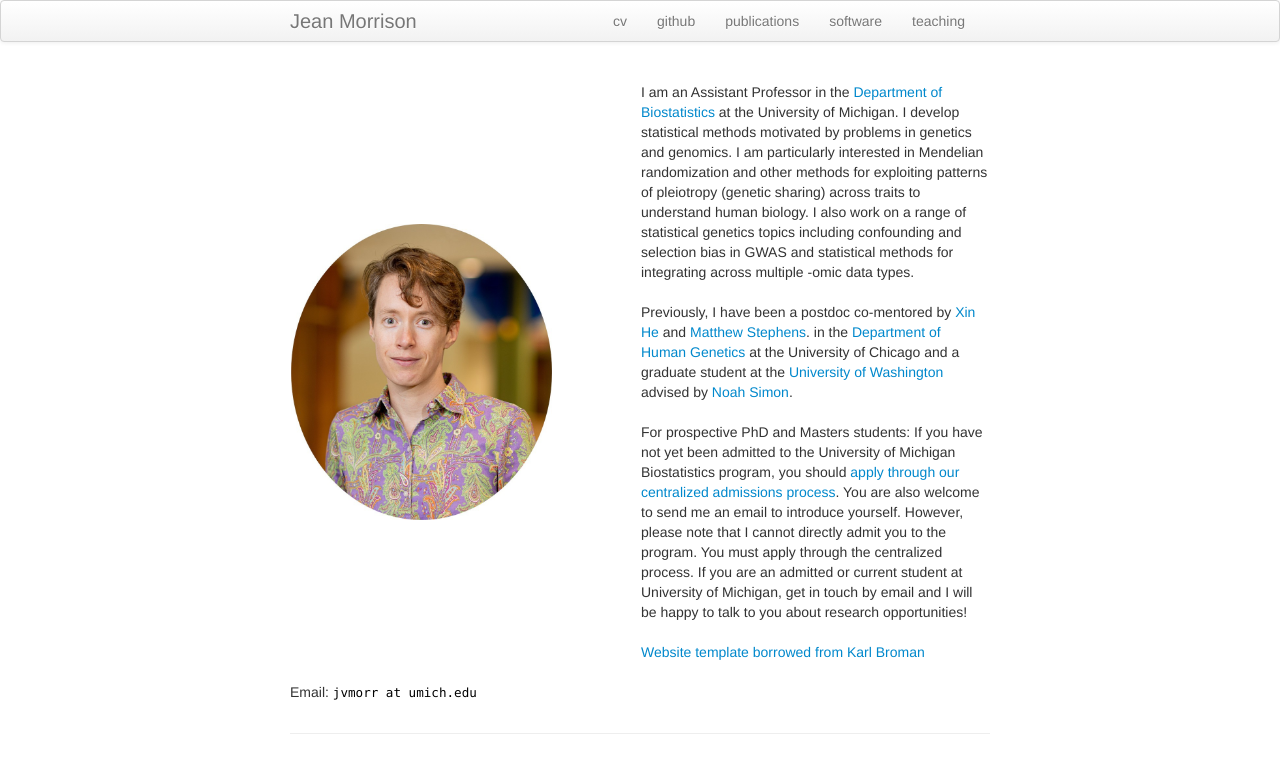
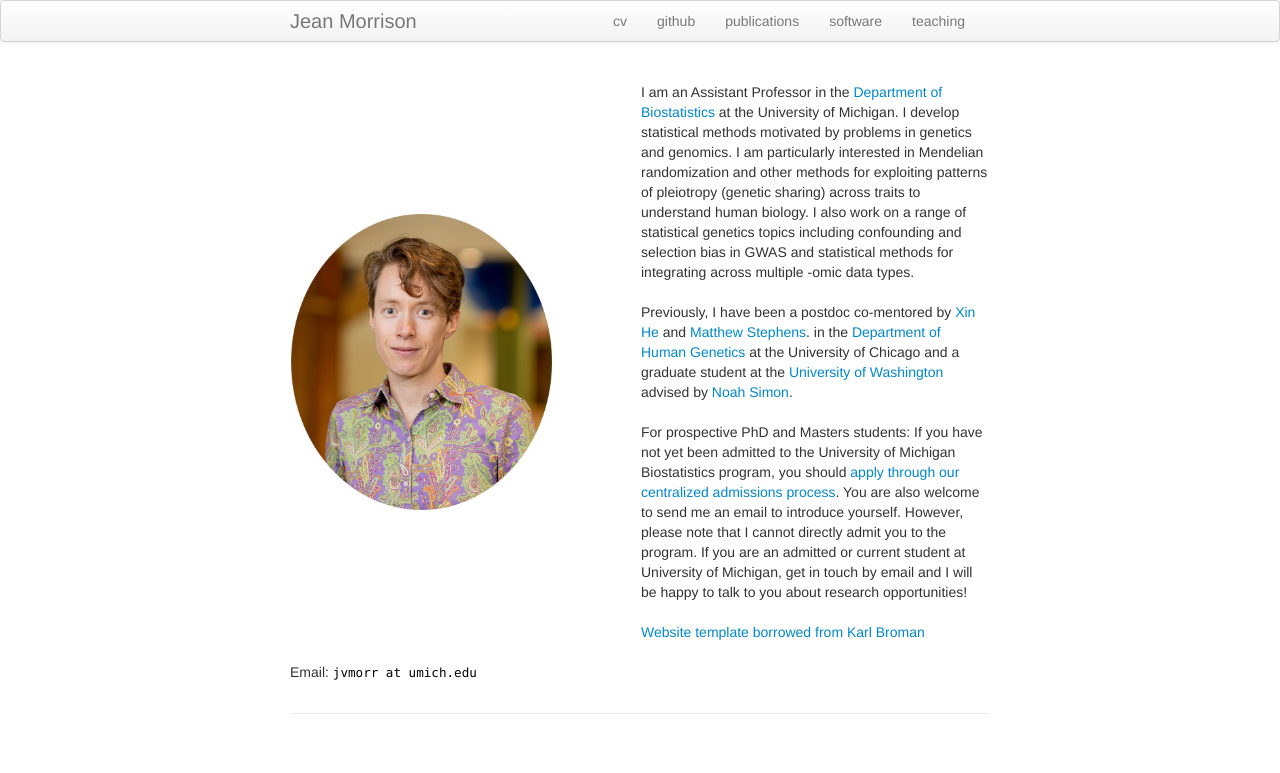
Before and after one commit to jean997/jean997.github.io, a Jekyll site: the page built from index.md, in a window 1280 px wide. Shown: the top 773 px of the page. Built offline with Jekyll 4.4.1, drawn with Linux system fonts in a browser that asks for light colours.

Commit message:
Update index.md

```diff
--- a/index.md
+++ b/index.md
@@ -36,7 +36,7 @@ keywords: Jean, JADE, FRET, CAUSE, statistics, statistical genetics, Mendelian R
   	advised by <a href="http://www.faculty.washington.edu/nrsimon/">Noah Simon</a>.<br>
    <br>
 
-For prospective PhD and Masters students: If you have not yet been admitted to the University of Michigan Biostatistics program, you should <a href = "https://sph.umich.edu/biostat/biostatistics-prospective-students.html">apply through our centralized admissions process</a>. You are also welcome to send me an email to introduce yourself. However, please note that I cannot directly admit you to the program. You must apply through the centralized process. If you are an admitted or current student at University of Michigan, get in touch by email and I will be happy to talk to you about research opportunities!
+For prospective PhD and Masters students: If you have not yet been admitted to the University of Michigan Biostatistics program, you should <a href = "https://sph.umich.edu/biostat/biostatistics-prospective-students.html">apply through our centralized admissions process</a>. You are also welcome to send me an email to introduce yourself. However, please note that I cannot directly admit you to the program. If you are an admitted or current student at University of Michigan, get in touch by email and I will be happy to talk to you about research opportunities!
 
 
   	<br>
```
